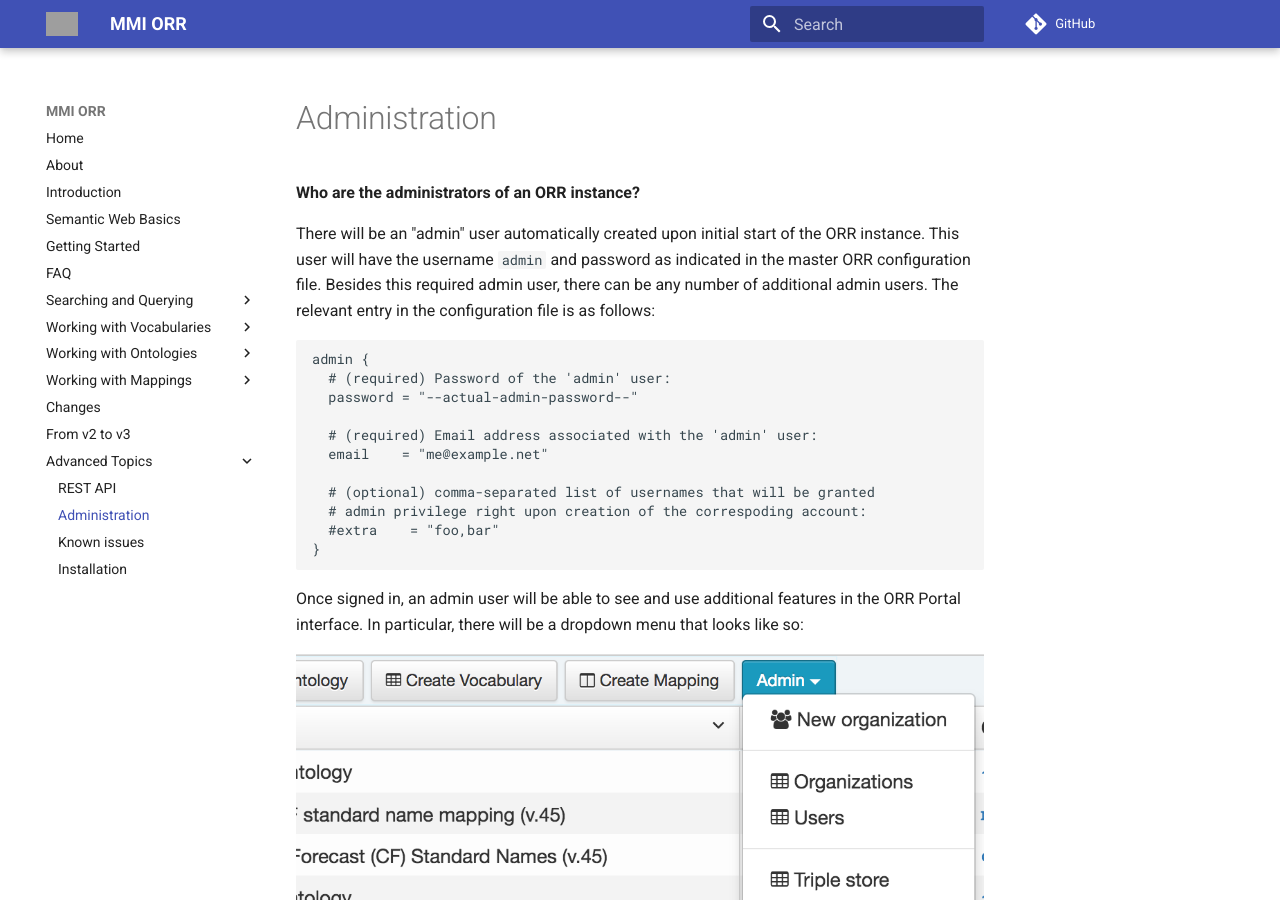
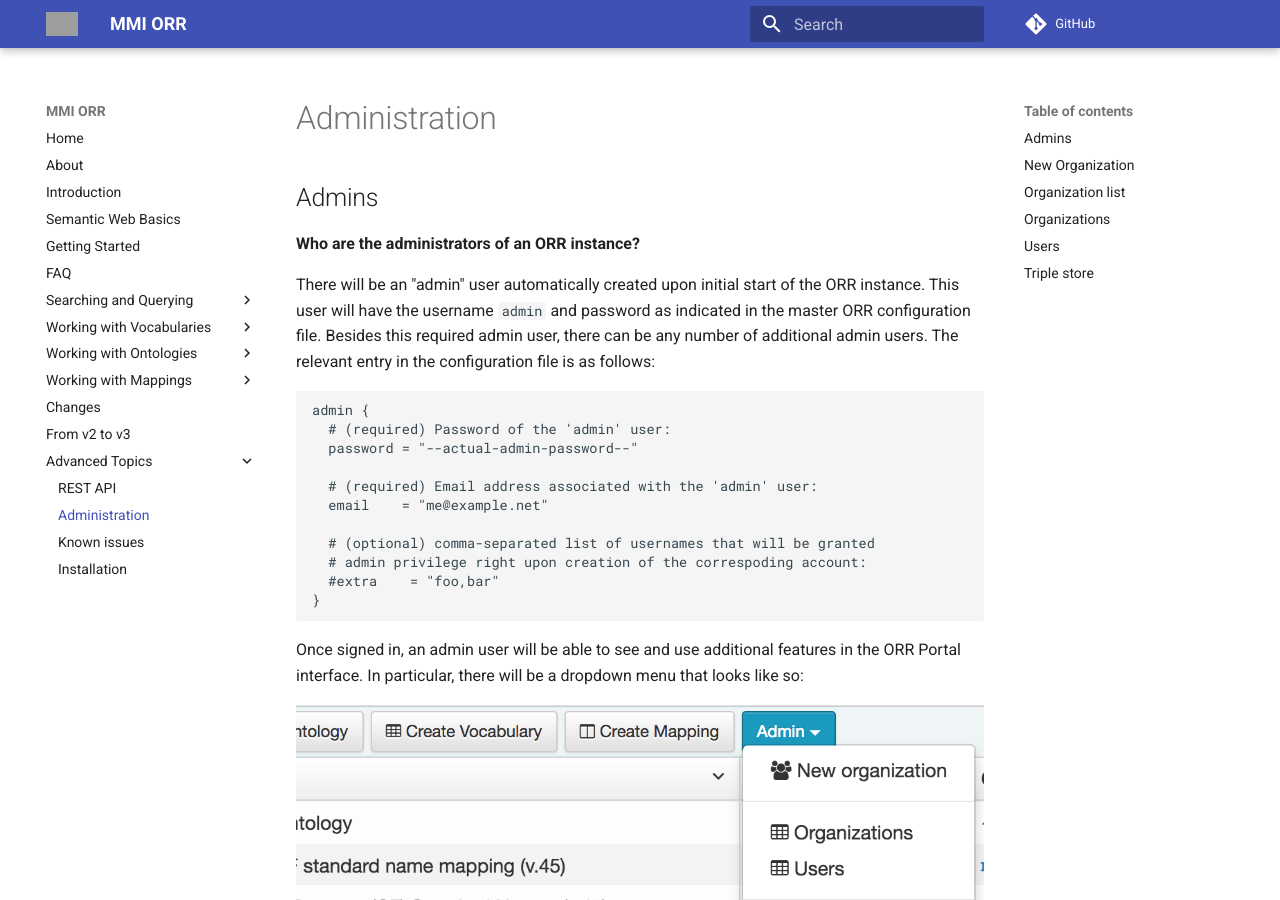
Before and after one commit to mmisw/mmiorr-docs, an MkDocs documentation site: the page built from docs/admin/index.md, in a window 1280 px wide and 900 px high. Built offline with MkDocs 1.6.1 and Material for MkDocs 9.7.7, drawn with Linux system fonts in a browser that asks for light colours; comment, search, counter and statistics services are not loaded; old or Windows-style settings are respelled for this version of MkDocs; grey boxes are pictures that could not be loaded.

Commit message:
update admin page

```diff
--- a/docs/admin/index.md
+++ b/docs/admin/index.md
@@ -1,3 +1,5 @@
+## Admins
+
 **Who are the administrators of an ORR instance?**
 
 There will be an "admin" user automatically created upon initial start of the ORR
@@ -27,29 +29,29 @@
 ![](../img/admin/admin-dropdown.png)
 
 
-**New Organization**
+## New Organization
 
 This option allows to create a new organization in the system:
 
 ![](../img/admin/neworg.png)
 
-**Organization list**
+## Organization list
 
 ![](../img/admin/orgs.png)
 
-**Organizations**
+## Organizations
 
 This option displays the full list of organizations in the system:
 
 ![](../img/admin/orgs.png)
 
-**Users**
+## Users
 
 This option displays the full list of users in the system:
 
 ![](../img/admin/users.png)
 
-**Triple store**
+## Triple store
 
 This option allows to get the current size of the triple store
 (approximate number of statements), and fully re-load the triple store
```
